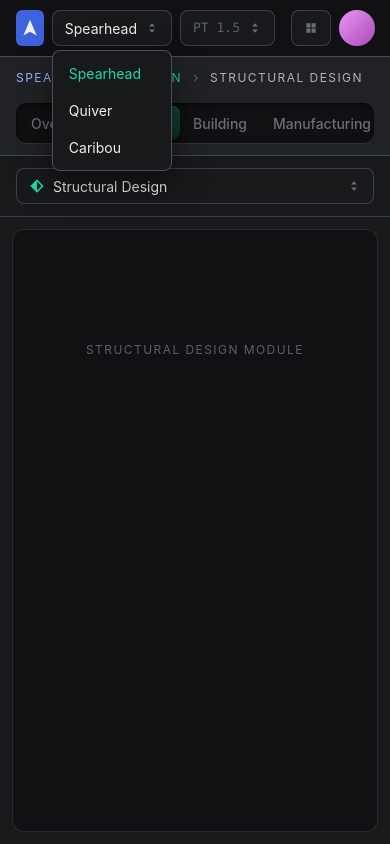
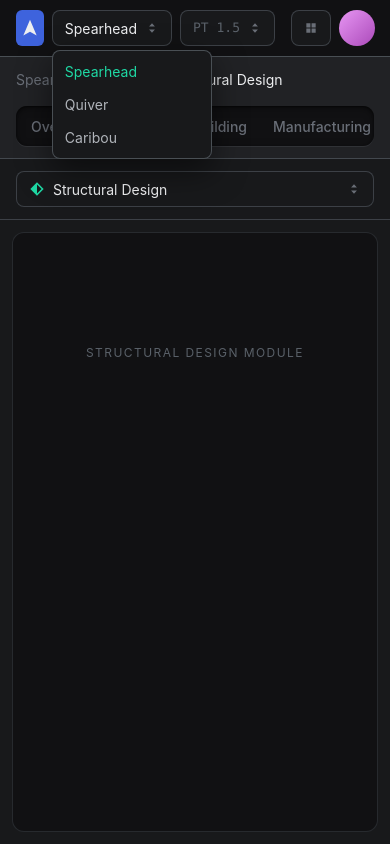
Before and after one commit to Arrow-air/arrow-superapp, a Vue app in the folder prototypes/app-frame/: page /#/spearhead/design/structural-design in a window 390 px wide. Both pictures are taken after a click on the button "Spearhead". Built offline with nearby package versions, Linux system fonts and the light colour scheme.

Commit message:
app-frame: shadcn-style breadcrumb with tab menu and mobile ellipsis; shared Menu for pickers

```diff
--- /dev/null
+++ b/prototypes/app-frame/src/frame/Breadcrumb.vue
@@ -0,0 +1,124 @@
+<script setup lang="ts">
+import Menu, { type MenuItem } from './Menu.vue';
+
+// Breadcrumb after shadcn/ui (base). The last crumb is the current page.
+// A crumb with `menu` opens its siblings; on phones the middle crumbs
+// collapse into an ellipsis menu.
+export interface Crumb { id: string; label: string; to?: string; menu?: MenuItem[] }
+const props = defineProps<{ crumbs: Crumb[] }>();
+
+const middle = () => props.crumbs.slice(1, -1);
+</script>
+
+<template>
+  <nav class="breadcrumb" aria-label="Breadcrumb">
+    <ol>
+      <template v-for="(c, i) in crumbs" :key="c.id">
+        <!-- Ellipsis stands in for the middle crumbs on narrow screens. -->
+        <template v-if="i === 1 && middle().length">
+          <li class="item collapsed-only">
+            <Menu :items="middle().map((m) => ({ id: m.id, label: m.label, to: m.to }))">
+              <template #trigger="{ open, toggle }">
+                <button class="ellipsis" type="button" aria-haspopup="menu" :aria-expanded="open" aria-label="Show path" @click="toggle">
+                  <svg viewBox="0 0 24 24" aria-hidden="true"><circle cx="12" cy="12" r="1" /><circle cx="19" cy="12" r="1" /><circle cx="5" cy="12" r="1" /></svg>
+                </button>
+              </template>
+            </Menu>
+          </li>
+          <li class="sep collapsed-only" role="presentation" aria-hidden="true">
+            <svg viewBox="0 0 24 24"><path d="m9 18 6-6-6-6" /></svg>
+          </li>
+        </template>
+
+        <li class="item" :class="{ middle: i > 0 && i < crumbs.length - 1 }">
+          <span v-if="i === crumbs.length - 1" class="page" role="link" aria-disabled="true" aria-current="page">{{ c.label }}</span>
+          <Menu v-else-if="c.menu" :items="c.menu" :current="c.id">
+            <template #trigger="{ open, toggle }">
+              <button class="link trigger" type="button" aria-haspopup="menu" :aria-expanded="open" @click="toggle">
+                {{ c.label }}
+                <svg viewBox="0 0 24 24" aria-hidden="true"><path d="m6 9 6 6 6-6" /></svg>
+              </button>
+            </template>
+          </Menu>
+          <RouterLink v-else-if="c.to" :to="c.to" class="link">{{ c.label }}</RouterLink>
+          <span v-else>{{ c.label }}</span>
+        </li>
+        <li
+          v-if="i < crumbs.length - 1"
+          class="sep"
+          :class="{ middle: i > 0 }"
+          role="presentation"
+          aria-hidden="true"
+        >
+          <svg viewBox="0 0 24 24"><path d="m9 18 6-6-6-6" /></svg>
+        </li>
+      </template>
+    </ol>
+  </nav>
+</template>
+
+<style scoped>
+ol {
+  display: flex;
+  flex-wrap: wrap;
+  align-items: center;
+  gap: 6px;
+  margin: 0;
+  padding: 0;
+  list-style: none;
+  font-size: var(--text-base);
+  color: var(--fg-muted);
+  overflow-wrap: break-word;
+}
+.item { display: inline-flex; align-items: center; gap: var(--space-1); }
+.link {
+  color: inherit;
+  text-decoration: none;
+  transition: color 150ms;
+}
+.link:hover, .trigger[aria-expanded='true'] { color: var(--fg); }
+.trigger {
+  display: inline-flex;
+  align-items: center;
+  gap: var(--space-1);
+  padding: 0;
+  border: 0;
+  background: none;
+  cursor: pointer;
+}
+.page { color: var(--fg); font-weight: 400; }
+
+svg {
+  width: 14px;
+  height: 14px;
+  fill: none;
+  stroke: currentColor;
+  stroke-width: 2;
+  stroke-linecap: round;
+  stroke-linejoin: round;
+}
+.sep { display: inline-flex; }
+
+.ellipsis {
+  display: grid;
+  place-items: center;
+  width: 28px;
+  height: 28px;
+  margin-block: -4px;
+  padding: 0;
+  border: 1px solid transparent;
+  border-radius: var(--radius);
+  background: none;
+  color: inherit;
+  cursor: pointer;
+  transition: background 150ms, color 150ms;
+}
+.ellipsis svg { width: 16px; height: 16px; }
+.ellipsis:hover, .ellipsis[aria-expanded='true'] { background: var(--surface-hover); color: var(--fg); }
+
+.collapsed-only { display: none; }
+@media (max-width: 767px) {
+  .middle { display: none; }
+  .collapsed-only { display: inline-flex; }
+}
+</style>
--- /dev/null
+++ b/prototypes/app-frame/src/frame/Menu.vue
@@ -0,0 +1,98 @@
+<script setup lang="ts">
+import { onBeforeUnmount, ref } from 'vue';
+
+// A popover list anchored to its trigger. Items with `to` are router links,
+// the rest emit `select`. Shared by the pickers and the breadcrumb.
+export interface MenuItem { id: string; label: string; hint?: string; to?: string }
+defineProps<{ items: MenuItem[]; current?: string; align?: 'start' | 'end' }>();
+const emit = defineEmits<{ select: [id: string] }>();
+
+const open = ref(false);
+const root = ref<HTMLElement>();
+const onDoc = (e: MouseEvent) => {
+  if (!root.value?.contains(e.target as Node)) open.value = false;
+};
+const onKey = (e: KeyboardEvent) => e.key === 'Escape' && (open.value = false);
+document.addEventListener('click', onDoc);
+document.addEventListener('keydown', onKey);
+onBeforeUnmount(() => {
+  document.removeEventListener('click', onDoc);
+  document.removeEventListener('keydown', onKey);
+});
+
+function choose(id: string) {
+  emit('select', id);
+  open.value = false;
+}
+</script>
+
+<template>
+  <div ref="root" class="menu-root">
+    <slot name="trigger" :open="open" :toggle="() => (open = !open)" />
+    <ul v-if="open" class="menu" :class="align" role="menu">
+      <li v-for="o in items" :key="o.id" role="none">
+        <RouterLink
+          v-if="o.to"
+          :to="o.to"
+          class="menu-item"
+          role="menuitem"
+          :aria-current="o.id === current ? 'page' : undefined"
+          @click="open = false"
+        >
+          <span>{{ o.label }}</span>
+          <span v-if="o.hint" class="hint">{{ o.hint }}</span>
+        </RouterLink>
+        <button
+          v-else
+          type="button"
+          class="menu-item"
+          role="menuitemradio"
+          :aria-checked="o.id === current"
+          @click="choose(o.id)"
+        >
+          <span>{{ o.label }}</span>
+          <span v-if="o.hint" class="hint">{{ o.hint }}</span>
+        </button>
+      </li>
+    </ul>
+  </div>
+</template>
+
+<style scoped>
+.menu-root { position: relative; display: inline-flex; }
+.menu {
+  position: absolute;
+  top: calc(100% + var(--space-1));
+  left: 0;
+  z-index: 30;
+  min-width: max(100%, 160px);
+  margin: 0;
+  padding: var(--space-1);
+  list-style: none;
+  background: var(--surface-raised);
+  border: 1px solid var(--border-strong);
+  border-radius: var(--radius);
+  box-shadow: var(--shadow);
+}
+.menu.end { left: auto; right: 0; }
+.menu-item {
+  display: flex;
+  width: 100%;
+  justify-content: space-between;
+  gap: var(--space-4);
+  padding: 6px var(--space-2);
+  border: 0;
+  border-radius: var(--radius-sm);
+  background: none;
+  color: var(--fg-2);
+  font-size: var(--text-base);
+  text-align: left;
+  text-decoration: none;
+  white-space: nowrap;
+  cursor: pointer;
+}
+.menu-item:hover { background: var(--surface-hover); color: var(--fg); }
+.menu-item[aria-current='page'],
+.menu-item[aria-checked='true'] { color: var(--accent-text); }
+.hint { font-family: var(--font-mono); font-size: var(--text-sm); color: var(--fg-faint); }
+</style>
--- a/prototypes/app-frame/src/frame/Picker.vue
+++ b/prototypes/app-frame/src/frame/Picker.vue
@@ -1,73 +1,23 @@
 <script setup lang="ts">
-import { onBeforeUnmount, ref } from 'vue';
 import Icon from './Icon.vue';
+import Menu, { type MenuItem } from './Menu.vue';
 
 // A raised control that opens a list. Used for the project and version pickers.
-defineProps<{ options: { id: string; label: string; hint?: string }[]; current?: string; label: string }>();
-const emit = defineEmits<{ select: [id: string] }>();
-
-const open = ref(false);
-const root = ref<HTMLElement>();
-const onDoc = (e: MouseEvent) => {
-  if (!root.value?.contains(e.target as Node)) open.value = false;
-};
-document.addEventListener('click', onDoc);
-onBeforeUnmount(() => document.removeEventListener('click', onDoc));
-
-function choose(id: string) {
-  emit('select', id);
-  open.value = false;
-}
+defineProps<{ options: MenuItem[]; current?: string; label: string }>();
+defineEmits<{ select: [id: string] }>();
 </script>
 
 <template>
-  <div ref="root" class="picker">
-    <button class="control" type="button" :aria-label="label" :aria-expanded="open" @click="open = !open">
-      <slot />
-      <Icon name="chevrons-v" :size="14" class="chev" />
-    </button>
-    <ul v-if="open" class="menu" role="listbox">
-      <li v-for="o in options" :key="o.id">
-        <button type="button" role="option" :aria-selected="o.id === current" @click="choose(o.id)">
-          <span>{{ o.label }}</span>
-          <span v-if="o.hint" class="hint">{{ o.hint }}</span>
-        </button>
-      </li>
-    </ul>
-  </div>
+  <Menu :items="options" :current="current" @select="$emit('select', $event)">
+    <template #trigger="{ open, toggle }">
+      <button class="control" type="button" :aria-label="label" aria-haspopup="menu" :aria-expanded="open" @click="toggle">
+        <slot />
+        <Icon name="chevrons-v" :size="14" class="chev" />
+      </button>
+    </template>
+  </Menu>
 </template>
 
 <style scoped>
-.picker { position: relative; }
 .chev { color: var(--fg-muted); }
-.menu {
-  position: absolute;
-  top: calc(100% + var(--space-1));
-  left: 0;
-  z-index: 30;
-  min-width: 100%;
-  margin: 0;
-  padding: var(--space-1);
-  list-style: none;
-  background: var(--surface-raised);
-  border: 1px solid var(--border-strong);
-  border-radius: var(--radius);
-  box-shadow: var(--shadow);
-}
-.menu button {
-  display: flex;
-  width: 100%;
-  justify-content: space-between;
-  gap: var(--space-4);
-  padding: var(--space-2) var(--space-3);
-  border: 0;
-  border-radius: var(--radius-sm);
-  background: none;
-  text-align: left;
-  white-space: nowrap;
-  cursor: pointer;
-}
-.menu button:hover { background: var(--surface-hover); }
-.menu button[aria-selected='true'] { color: var(--accent-text); }
-.hint { font-family: var(--font-mono); font-size: var(--text-sm); color: var(--fg-faint); }
 </style>
--- a/prototypes/app-frame/src/frame/WorkspaceHeader.vue
+++ b/prototypes/app-frame/src/frame/WorkspaceHeader.vue
@@ -1,25 +1,32 @@
 <script setup lang="ts">
-import Icon from './Icon.vue';
+import { computed } from 'vue';
+import Breadcrumb, { type Crumb } from './Breadcrumb.vue';
 import SegmentedTabs from './SegmentedTabs.vue';
 import { tabs } from './nav';
 import { useWorkspace } from './useWorkspace';
 
 const { project, tab, item, base } = useWorkspace();
+
+// Project, then the tab (which opens a menu of the other tabs), then the page.
+const crumbs = computed<Crumb[]>(() => {
+  const out: Crumb[] = [];
+  if (project.value) out.push({ id: project.value.id, label: project.value.label, to: `${base.value}/overview` });
+  if (tab.value) {
+    out.push({
+      id: tab.value.id,
+      label: tab.value.label,
+      to: `${base.value}/${tab.value.id}`,
+      menu: tabs.map((t) => ({ id: t.id, label: t.label, to: `${base.value}/${t.id}` })),
+    });
+  }
+  if (item.value) out.push({ id: item.value.id, label: item.value.label });
+  return out;
+});
 </script>
 
 <template>
   <div class="header">
-    <nav class="crumbs caps" aria-label="Breadcrumb">
-      <RouterLink :to="`${base}/overview`" class="crumb project">{{ project?.label }}</RouterLink>
-      <template v-if="tab">
-        <Icon name="chevron-right" :size="12" class="sep" />
-        <RouterLink :to="`${base}/${tab.id}`" class="crumb section">{{ tab.label }}</RouterLink>
-      </template>
-      <template v-if="item">
-        <Icon name="chevron-right" :size="12" class="sep" />
-        <span class="crumb current" aria-current="page">{{ item.label }}</span>
-      </template>
-    </nav>
+    <Breadcrumb :crumbs="crumbs" />
 
     <SegmentedTabs
       label="Workspace"
@@ -40,19 +47,6 @@
   background: var(--surface-header);
   border-bottom: 1px solid var(--border);
 }
-.crumbs {
-  display: flex;
-  align-items: center;
-  gap: var(--space-2);
-  min-width: 0;
-  white-space: nowrap;
-}
-.crumb { text-decoration: none; }
-.project { color: var(--link); }
-.section { color: var(--accent-text); }
-.current { color: var(--fg-2); overflow: hidden; text-overflow: ellipsis; }
-.sep { color: var(--fg-faint); flex: none; }
-
 
 @media (max-width: 1023px) {
   .header { flex-direction: column; align-items: stretch; padding: var(--space-3) var(--gutter); }
```
